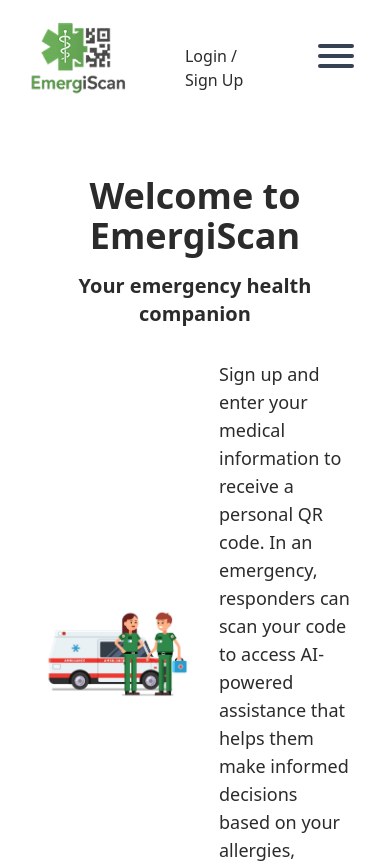
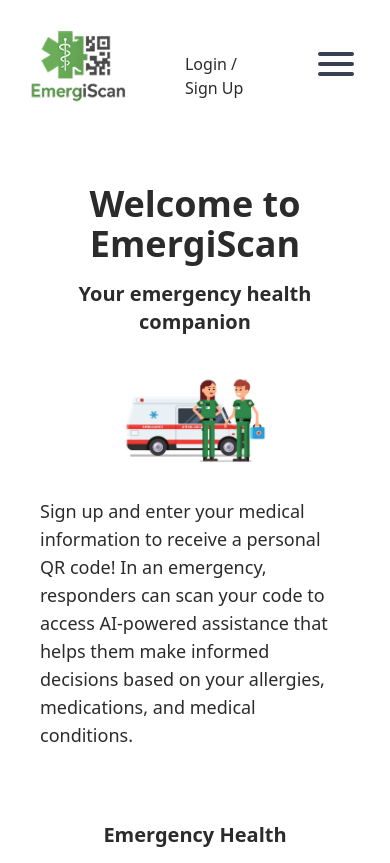
Before and after one commit to E-Y-J/TR41-EMERGENCYHEALTH, a React (Vite) app in the folder FRONTEND/: page / in a window 390 px wide. Shown: the top 863 px of the page. Built offline with nearby package versions, Linux system fonts and the light colour scheme.

Commit message:
made home page responsive, added slight margin to header for easier readability on smaller screens.

```diff
--- a/FRONTEND/src/components/Header.tsx
+++ b/FRONTEND/src/components/Header.tsx
@@ -33,7 +33,7 @@
   return (
     <>
       <header>
-        <nav ref={navRef} className="ms-2 me-3 relative">
+        <nav ref={navRef} className="ms-2 me-3 mt-2 relative">
           <NavLink to="/">
             <img src="/EmergiScanLogo.png" alt="Logo" className="navbar-logo pe-8" />
           </NavLink>
--- a/FRONTEND/src/pages/HomePage.tsx
+++ b/FRONTEND/src/pages/HomePage.tsx
@@ -4,10 +4,10 @@
     <div className="text-center">
       <h1 className="mb-4">Welcome to EmergiScan</h1>
       <h4>Your emergency health companion</h4>
-      <div className="flex items-center gap-6 max-w-7xl mx-auto mt-8 px-4">
+      <div className="flex flex-col md:flex-row items-center gap-6 max-w-7xl mx-auto mt-8 px-4">
         <img src="/paramedics.jpg" alt="Paramedics" className="w-1/2 rounded-lg" />
-        <p className="w-1/2 text-lg text-left">
-          Sign up and enter your medical information to receive a personal QR code.
+        <p className="w-full md:w-1/2 text-lg text-left">
+          Sign up and enter your medical information to receive a personal QR code!
           In an emergency, responders can scan your code to access AI-powered assistance
           that helps them make informed decisions based on your allergies, medications,
           and medical conditions.
```
